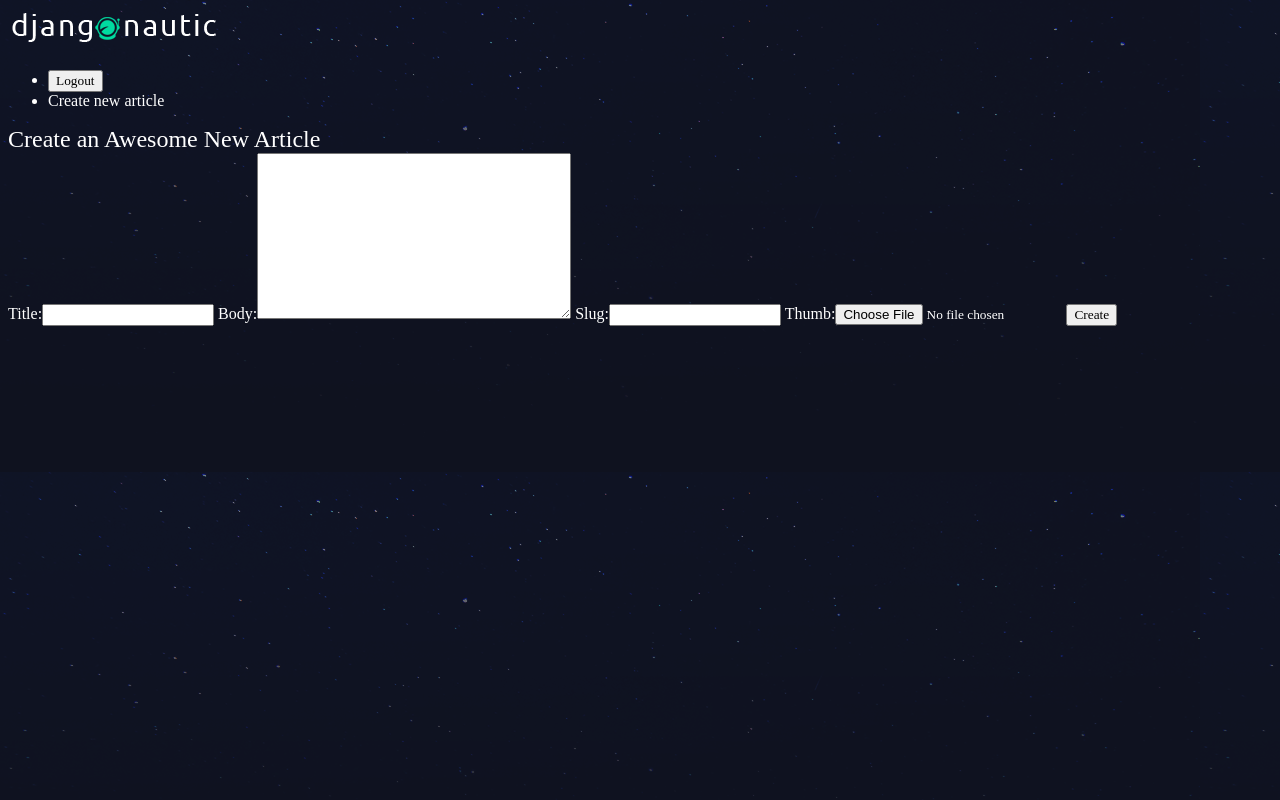
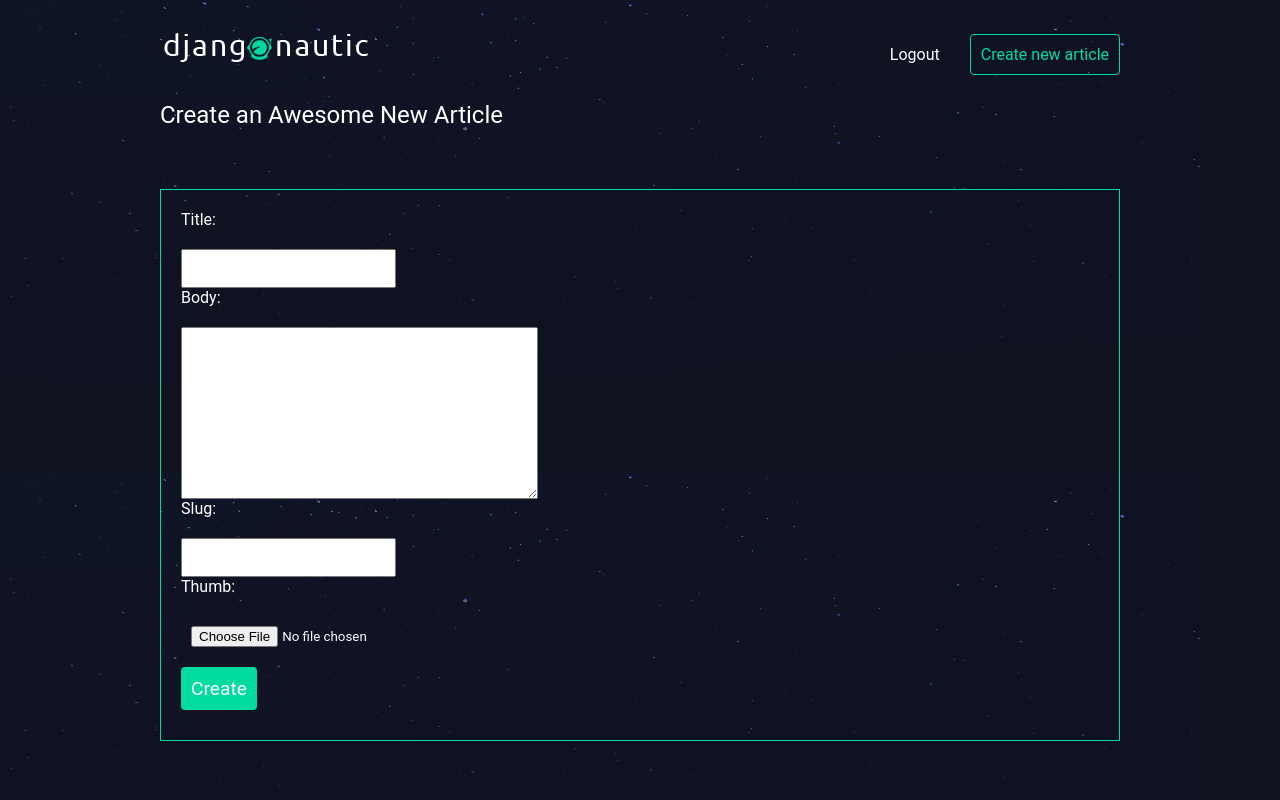
Before and after one commit to hasanqazi/django-blog, a Django app: page /articles/create/ in a window 1280 px wide. Run offline with Django 3.2, Linux system fonts and the light colour scheme; a user stored in the database is signed in; parts of the project's set-up code (start-up, migrations or seed data) failed here and were passed over.

Commit message:
Added css

```diff
--- a/djangonautic/assets/styles.css
+++ b/djangonautic/assets/styles.css
@@ -1,20 +1,158 @@
-body{
+body {
     background-color: #0f121f;
     background-image: url(/static/stars.png);
-    background-repeat-y: no-repeat;
+    background-repeat: repeat-y;
     color: #fff;
 }
 
-body *{
-    font-family: Ubuntu;
+body * {
+    font-family: Roboto;
 }
 
-h1, h2, h3, h4, h5{
+h1,
+h2,
+h3,
+h4,
+h5 {
     font-weight: normal;
     margin: 0;
 }
 
-a, a:hover, a:visited{
+a,
+a:hover,
+a:visited {
     color: #fff;
     text-decoration: none;
 }
+
+.wrapper {
+    max-width: 960px;
+    margin: 0 auto;
+}
+
+div.wrapper h1 {
+    text-align: center;
+    margin: 100px auto;
+    font-size: 2.4em;
+}
+
+header {
+    display: grid;
+    grid-template-columns: 1fr 1fr;
+    padding: 20px 0;
+}
+
+nav {
+    justify-self: end;
+}
+
+nav li {
+    display: inline-block;
+    margin-left: 20px;
+}
+
+nav button {
+    background: none;
+    color: #fff;
+    cursor: pointer;
+    border: 0;
+    font-size: 1em;
+}
+
+.articles {
+    display: grid;
+    grid-template-columns: 1fr 1fr 1fr;
+    grid-gap: 30px;
+}
+
+.article {
+    padding: 10px;
+    border: 1px solid #00dba0;
+    position: relative;
+    padding-bottom: 40px;
+}
+
+.article h2 {
+    font-size: 1.2em;
+}
+
+.article .author {
+    padding: 10px;
+    background: #00dba0;
+    position: absolute;
+    right: 0;
+    bottom: 0;
+    margin: 0;
+    color: #0f121f;
+}
+
+
+.article-detail .article {
+    padding: 0;
+}
+
+.article-detail .article img {
+    max-width: 100%;
+}
+
+.article-detail .article h2 {
+    text-align: center;
+    margin: 20px auto;
+    font-size: 2em;
+}
+
+.article-detail .article h3 {
+    text-align: center;
+    margin: 20px auto;
+}
+
+.article-detail .article p {
+    text-align: center;
+}
+
+.site-form {
+    margin-top: 60px;
+    border: 1px solid #00dba0;
+    padding: 20px;
+}
+
+.site-form input, .site-form textarea {
+    display: block;
+    margin: 20px 0 0 0;
+    padding: 10px;
+}
+
+a.highlight {
+    border: 1px solid #00dba0;
+    padding: 10px;
+    border-radius: 4px;
+    color: #00dba0;
+}
+
+.helptext, .helptext ul {
+    margin: 0 auto 20px;
+    color: #bbb;
+    font-size: 0.9em;
+    display: block;
+}
+
+.errorlist li {
+    padding: 10px;
+    list-style-type: none;
+    border: 1px solid #ff5722;
+    color: #ff5722;
+    margin: 10px 0;
+}
+
+.errorlist {
+    padding: 0;
+}
+
+.site-form input[type='submit'] {
+    background: #00dba0;
+    border: 0;
+    color: #fff;
+    font-size: 1.2em;
+    border-radius: 4px;
+    margin: 10px 0;
+}
```
Also changed, not shown: djangonautic/db.sqlite3.
